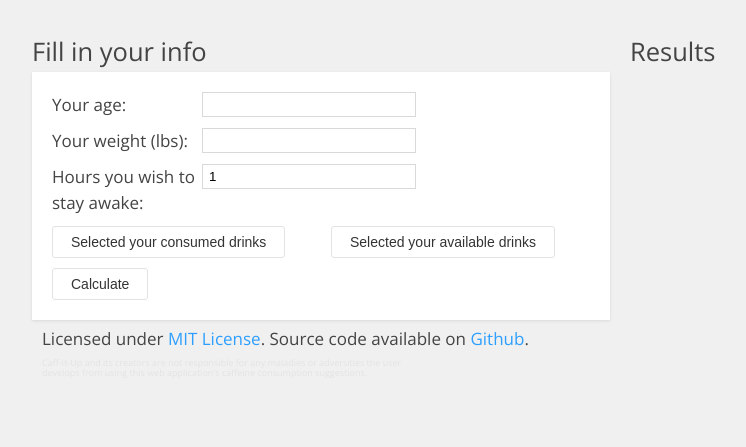
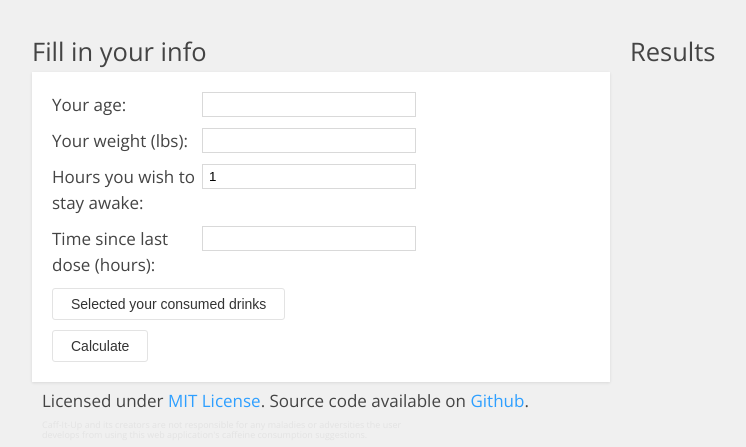
Before and after one commit to shelvacu/caff-it-up, a web app: file index.html in a window 1280 px wide. Shown: the part 85-532 px from the top of the page, without its empty margins (118-864 px from the left). Run offline with its HTML, style and script files only (its server is not run), Linux system fonts and the light colour scheme; some libraries are stand-ins or nearby versions.

Commit message:
Algorithm updates

```diff
--- a/assets/css/style.css
+++ b/assets/css/style.css
@@ -521,6 +521,7 @@ nav .item.active {
     background: white;
     padding: 20px;
     box-sizing: border-box;
+    height: 84px;
 }
 
 .result-item:not(:first-child) {
--- a/assets/js/magic-calculations.js
+++ b/assets/js/magic-calculations.js
@@ -1,34 +1,38 @@
 // Input: object with various params, eg
-// {age:17,weightLbs:150,drinkSizemg:54,hours:4}
-// Required: age, weightLbs, drinkSizemg, hours
+// {age:17,weightLbs:150,drinkSizemg:54,hours:4,doseTimeHrs:2}
+// Required: age, weightLbs, drinkSizemg, hours, doseTimeHrs (time since first dose)
 //
 // Output: Array of times and milligrams, eg
 // [[Date, 55],[Date, 55]]
 function inputToConsumption(params){
-    var start = new Date()
-    var res = [[start, 34]] // 34 - One coke
+    var start = new Date();
+    var result = [];
+    var w = params.weightLbs;
 
-    var w = params.weightLbs;
-    var Ao = params.drinkSizemg;
-    var A = 20;
-    console.log('A: ' + t);
-    console.log('Ao: ' + Ao);
+    var initT = params.doseTimeHrs;
+    var Ao = (11.76 * params.drinkSizemg * (Math.pow(Math.E, -0.162 * initT) - Math.pow(Math.E, -11.76 * initT) ))/(11.76-0.162); // Current amount
+    var A = ((w * 0.453592) * 2); // lower bound: 2-3 mg per kg for an observable effect
 
-    var t = (Math.log( (A * (11.76 - 0.162))/(11.76 * Ao) ))/(Math.log( Math.pow(Math.E, -0.162)-Math.pow(Math.E, -11.76) )) //next dose, in hours.
-    // var t = ((280-w)/26)*(( Math.log(20/Ao) )/(-Math.log(2))); Older equation
+    if (Ao < A) { // if current amount < lower bound, make greater
+        result.push([start, Math.round((A-Ao) * 10) / 10]);
+    }
+    Ao = A;
 
-    if (t < 0) {
-        console.log('inputToConsumption error: t < 0; t=' + t);
-        return null;
+    console.log("Ao: " + Ao);
+    console.log("A: " + A);
+
+    var timeIdx = new Date(start.getTime());
+    while(timeIdx.getTime() < (start.getTime()+(params.hours*60*60*1000))) {
+        var t = (Math.log( (A * (11.76 - 0.162))/(11.76 * Ao) ))/
+            (Math.log( Math.pow(Math.E, -0.162)-Math.pow(Math.E, -11.76) )); // next dose time (ms)
+
+        if (t < 0) { console.log('inputToConsumption error: t < 0; t=' + t); return null; }
+        Ao = A + 35;
+
+        timeIdx.setTime(timeIdx.getTime()+(t*60*60*1000));
+
+        var date = new Date(timeIdx.getTime());
+        result.push([date,34]);
     }
-
-    var end = new Date();
-    end.setTime(start.getTime());
-    while(end.getTime() < (start.getTime()+(params.hours*60*60*1000))) {
-        end.setTime(end.getTime()+(t*60*60*1000));
-        var date = new Date();
-        date.setTime(end.getTime());
-        res.push([date,34]);
-    }
-    return res;
+    return result;
 }
--- a/assets/js/result-display.js
+++ b/assets/js/result-display.js
@@ -25,8 +25,7 @@ function display_results() {
     });
 
     var drinkSizeMg = sumDrinkSizeMg();
-
-    var data = inputToConsumption({age: $('#age').val(), weightLbs: $('#weight').val(), drinkSizemg: drinkSizeMg, hours: $('#hours').val()});
+    var data = inputToConsumption({age: $('#age').val(), weightLbs: $('#weight').val(), drinkSizemg: drinkSizeMg, hours: $('#hours').val(), doseTimeHrs: $('#doseTime').val()});
     timeout = 0;
 
     var drinkSizeNewSumMg = drinkSizeMg;
@@ -46,7 +45,7 @@ function display_results() {
         if (!alreadyWarned && $('#age').val() && overCaffMaxMg(drinkSizeNewSumMg, parseInt($('#age').val()))) {
             var $warning_item = $(
                     '<div class="result-item error-card" style="position:absolute;top:'+topPx+'px;width:100%;margin-top:'+marginTopPx+'px;opacity:0;"> \
-                        <div><b>Warning</b> Any more will exceed the maximum recommended daily dosage amount.</div> \
+                        <div><b>Warning</b> Any more will exceed the max recommended daily dosage.</div> \
                     </div>');
             $('#results').append($warning_item);
 
@@ -91,11 +90,6 @@ function overCaffMaxMg(caff, age) {
         if (caff > 400) {
             return true;
         }
-
-        // 1 lb = 0.453592 kg
-        if ($('#weight').val() && caff > ((parseInt($('#weight').val()) * 0.453592) * 2.5)) {
-            return true;
-        }
     } else if (age > 9) {
         if (caff > 85) {
             return true;
--- a/index.html
+++ b/index.html
@@ -48,25 +48,6 @@
         </div>
     </div>
 
-
-    <div id="available-drinks-selector" class="drinks-selector" style="display: none;">
-        <div class="drinks-selector-inner">
-            <div class="drinks-selector-title">
-                <span>Select Available Drinks</span>
-                <i class="fa fa-times" onclick="cancelDrinkSelector('#available-drinks-selector')"></i>
-            </div>
-            <input class="drinks-search" type="text" placeholder="Search for a drink" />
-            <div class="drinks-selector-content">
-                <div class="drinks-data">
-                </div>
-            </div>
-            <div class="drinks-selector-options">
-                <input type="button" value="Finish" onclick="updateSelectedDrinks('#available-drinks-selector', '#available-drinks');$('#available-drinks-selector').hide();" />
-                <input type="button" value="Cancel" onclick="cancelDrinkSelector('#available-drinks-selector')" />
-            </div>
-        </div>
-    </div>
-
     <div id="main" style="margin-bottom:200px;">
         <div class="wrapper">
             <div id="main-panel" class="clearfix">
@@ -88,16 +69,15 @@
                             <input id="hours" name="hours" type="number" step="0.5" value="1" />
                         </div>
 
-                        <div id="consumed-drinks-column" style="width:50%">
+                        <div class="field">
+                            <label for="doseTime">Time since last dose (hours):</label>
+                            <input id="doseTime" name="doseTime" type="number" step="0.5" />
+                        </div>
+
+                        <div style="width:50%">
                             <input onclick="openDrinkSelector('#main-drinks-selector');" type="button" value="Selected your consumed drinks" />
 
                             <div id="selected-drinks">
-                            </div>
-                        </div>
-                        <div id="available-drinks-column" style="width:50%">
-                            <input onclick="openDrinkSelector('#available-drinks-selector');" type="button" value="Selected your available drinks" />
-
-                            <div id="available-drinks">
                             </div>
                         </div>
                         <div class="clearfix"></div>
```
